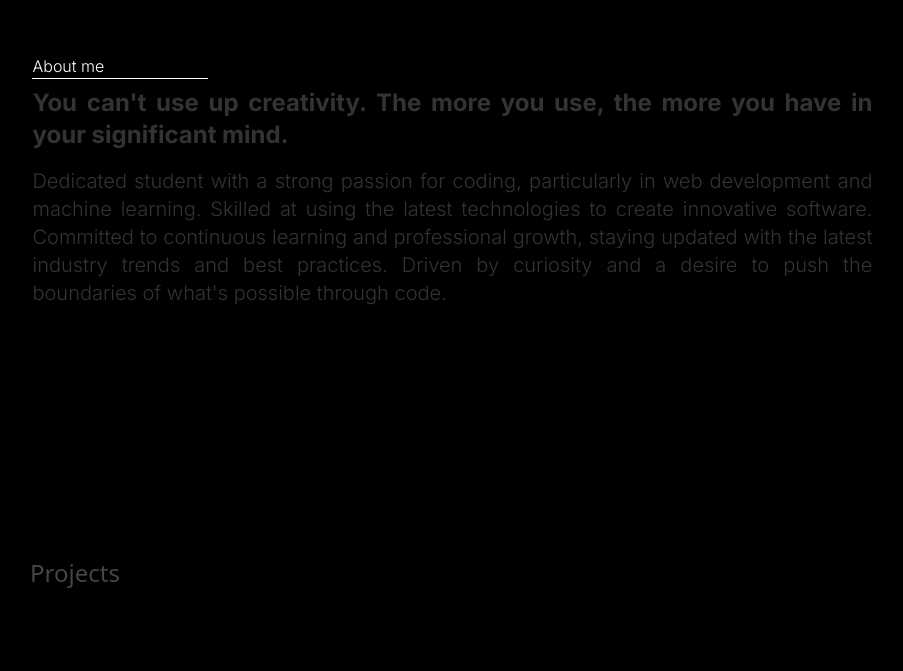
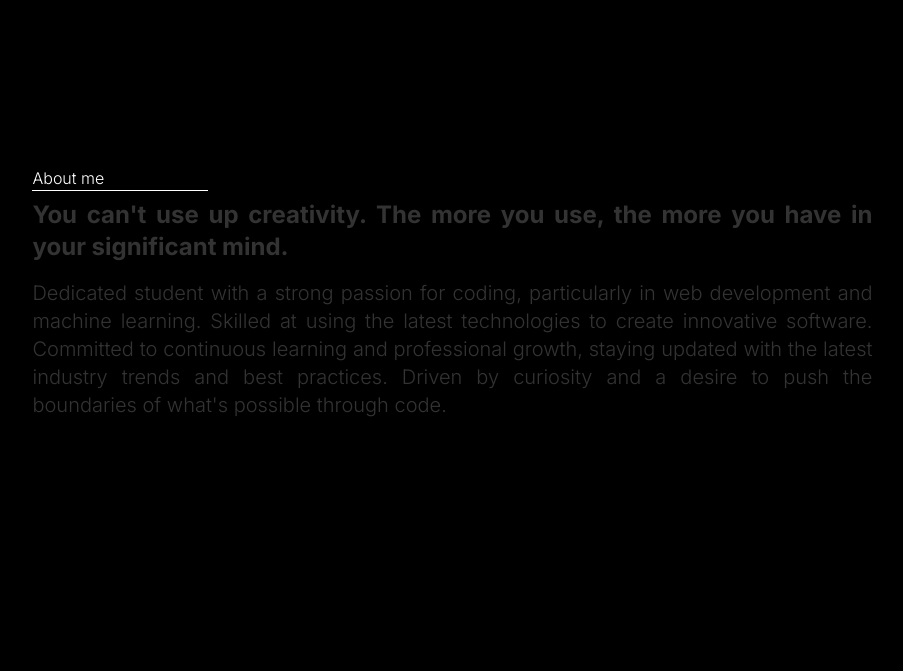
Before and after one commit to Rohithk2003/portfolio, a Next.js app: page / in a window 1280 px wide. Shown: the part 954-1625 px from the top of the page, without its empty margins (190-1093 px from the left). Built offline with nearby package versions, Linux system fonts and the light colour scheme; what tailwindcss-animated would draw is missing.

Commit message:
adding margin top to about

```diff
--- a/components/about.js
+++ b/components/about.js
@@ -14,7 +14,7 @@ export default function About() {
 	return (
 		<div
 			id={"about"}
-			className={`h-max  md:p-20 p-10  text-justify pt-[-10px] lg:pt-36  flex flex-wrap justify-center ${inter.className}`}
+			className={`h-max  md:p-20 p-10  text-justify mt-28 lg:pt-36  flex flex-wrap justify-center ${inter.className}`}
 		>
 			`
 			<div
```
